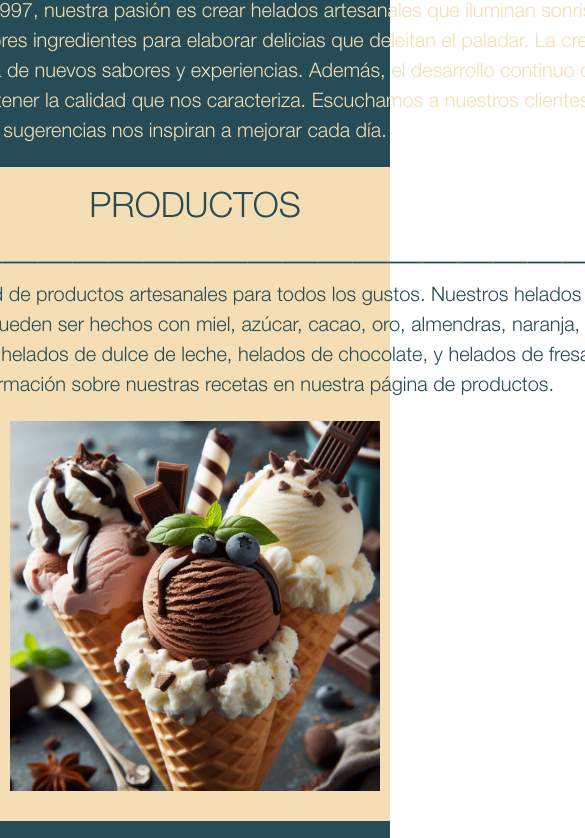
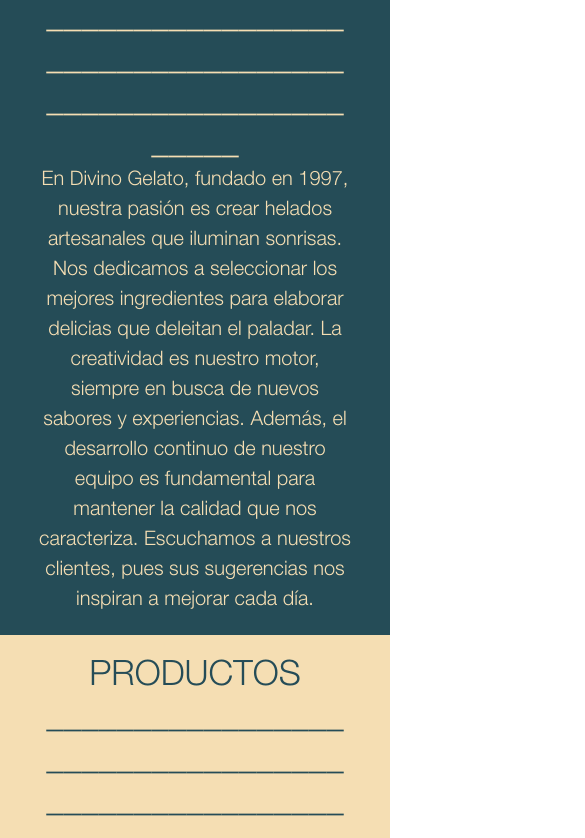
Before and after one commit to Sergio3p/programacion-web, a plain HTML site: page index.html in a window 390 px wide. Shown: the part 782-1620 px from the top of the page, 585 px wide, since content can reach past the window. Drawn offline with nearby package versions, Linux system fonts and the light colour scheme.

Commit message:
index.css

```diff
--- a/CSS/index.css
+++ b/CSS/index.css
@@ -346,6 +346,9 @@ footer {
     }
 
     .text-box1 {
+        max-width: 90%;  /* Limitar el ancho máximo */
+        word-wrap: break-word; /* Evita desbordamientos con palabras largas */
+        overflow: hidden; /* Asegura que el contenido no se desborde */
         padding: 10px;
     }
 
@@ -365,6 +368,9 @@ footer {
     }
 
     .text-box2 {
+        max-width: 90%;  /* Limitar el ancho máximo */
+        word-wrap: break-word; /* Evita desbordamientos con palabras largas */
+        overflow: hidden; /* Asegura que el contenido no se desborde */
         padding: 10px;
     }
 
```
